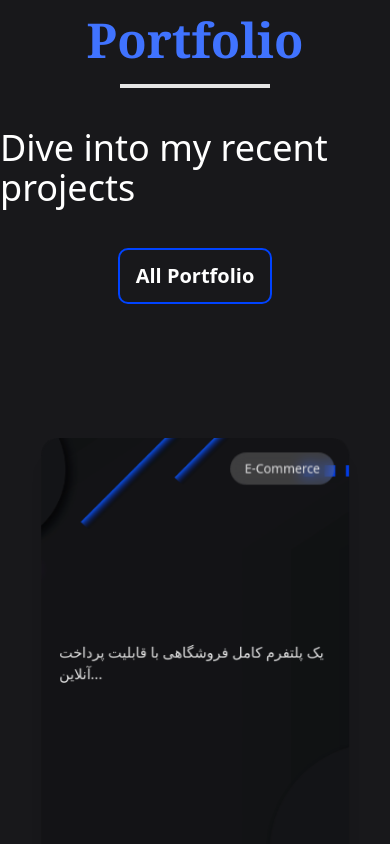
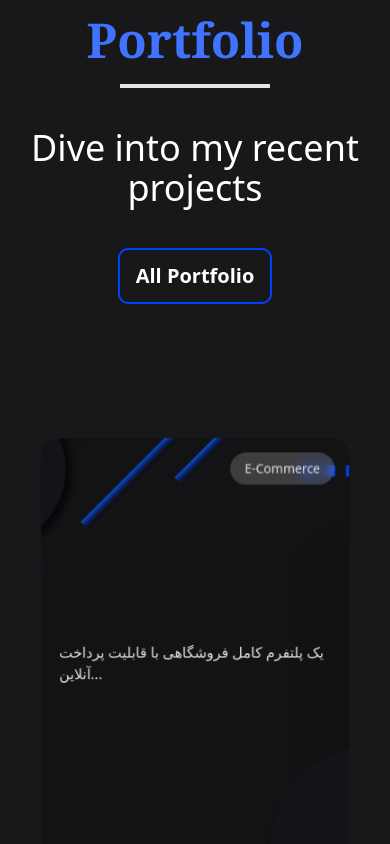
Before and after one commit to Shayan-MS/shayan-portfolio, a Next.js app: page / in a window 390 px wide. Shown: the part 2460-3304 px from the top of the page. Built offline with nearby package versions, Linux system fonts and the light colour scheme.

Commit message:
Fix Responsive

```diff
--- a/app/page.js
+++ b/app/page.js
@@ -283,8 +283,8 @@ const Home = () => {
                 </div>
               </h2>
               <div className="flex flex-col items-center space-y-10 mt-6">
-                <div>
-                  <p className="text-4xl">Dive into my recent projects</p>
+                <div className="mx-2 sm:mx-0">
+                  <p className="text-4xl text-center">Dive into my recent projects</p>
                 </div>
                 <div>
                   <Link
@@ -420,7 +420,7 @@ const Home = () => {
           <section className="message-bg lg:h-[40%]" id="skills">
             <div className="flex flex-col lg:flex-row-reverse lg:items-center lg:justify-center xl:mx-32 2xl:mx-56 h-full py-40">
               <div className="flex flex-col items-center w-full">
-                <h2 className="text-[#4073ff] text-5xl lg:text-6xl font-bold text-center font-serif my-10 lg:my-0">
+                <h2 className="mx-1 sm:mx-0 text-[#4073ff] text-5xl lg:text-6xl font-bold text-center font-serif my-10 lg:my-0">
                   SEND MESSAGE
                 </h2>
                 <div className="flex justify-center mt-5">
```
